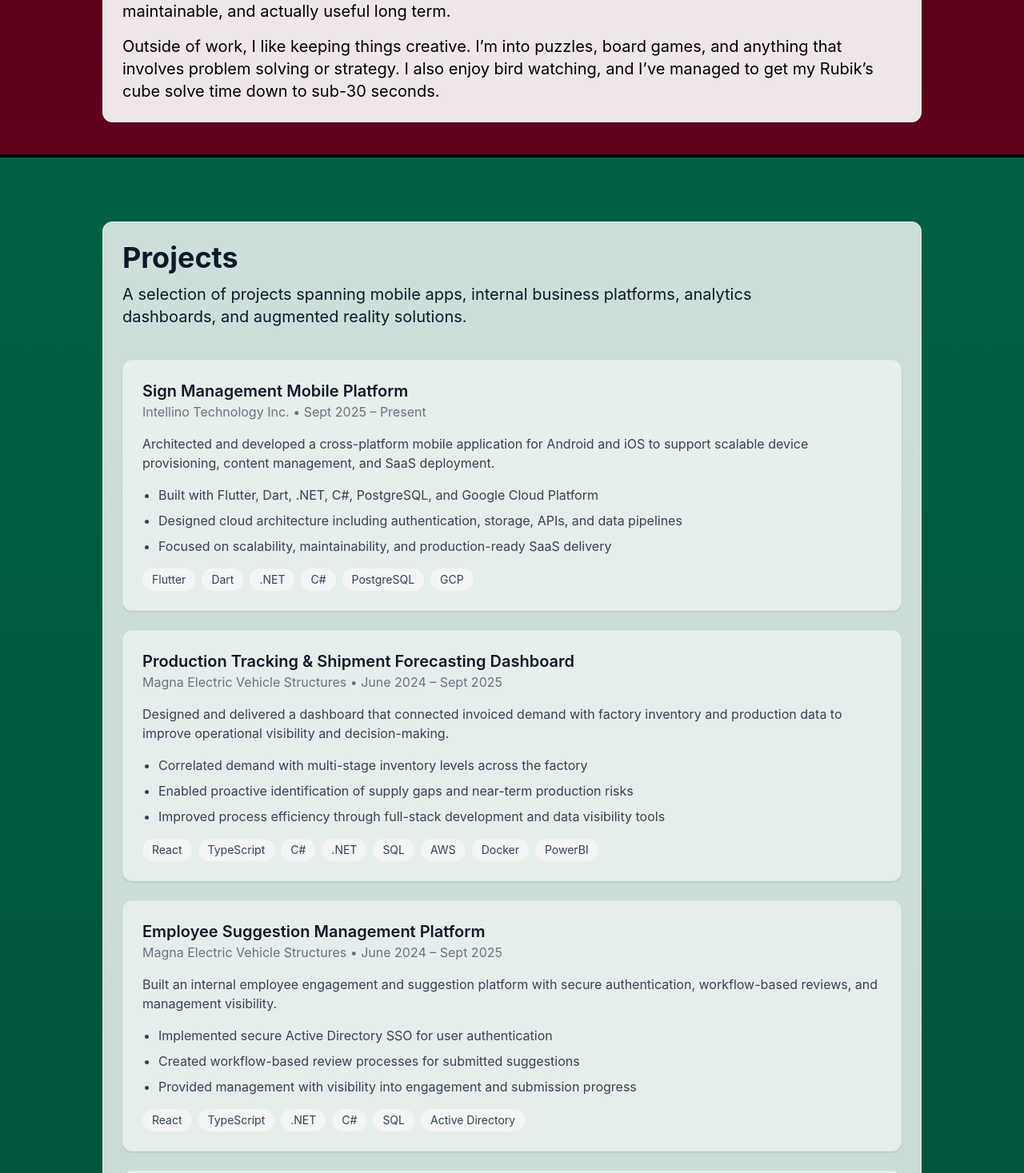
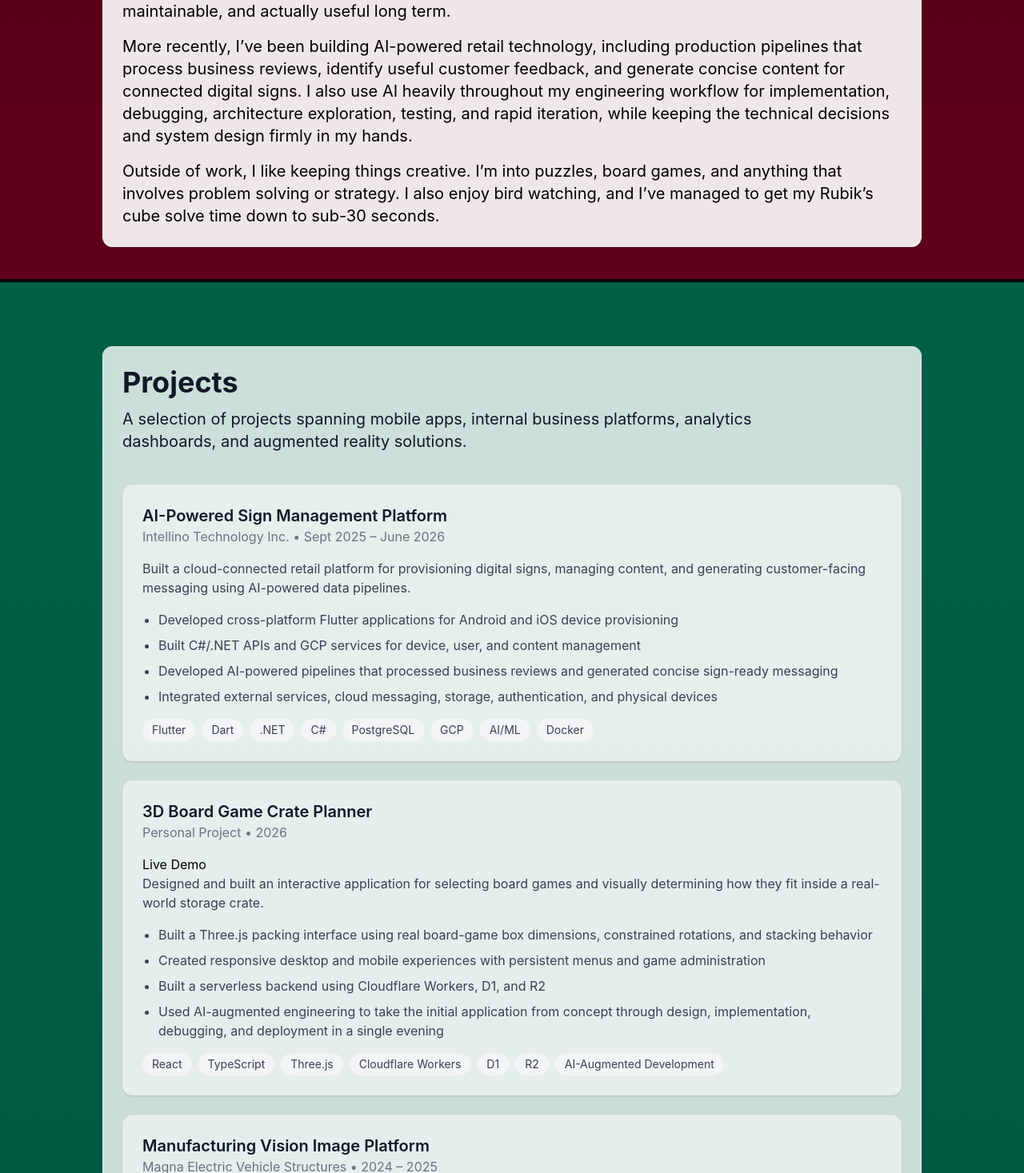
Before and after one commit to MohammedElsaadi/mohammedelsaadi.github.io, a React (Vite) app: page / in a window 1280 px wide. Shown: the part 1333-2800 px from the top of the page at 80% size. Built offline with nearby package versions, Linux system fonts and the light colour scheme.

Commit message:
website updates

```diff
--- a/src/components/About.tsx
+++ b/src/components/About.tsx
@@ -30,6 +30,13 @@
           about how to keep things simple, maintainable, and actually useful long term.
         </p>
 
+        <p className="text-md md:text-xl text-black mb-4">
+          More recently, I’ve been building AI-powered retail technology, including production
+          pipelines that process business reviews, identify useful customer feedback, and generate concise
+          content for connected digital signs. I also use AI heavily throughout my engineering workflow for implementation,
+          debugging, architecture exploration, testing, and rapid iteration, while keeping the technical decisions and system
+          design firmly in my hands.</p>
+
         <p className="text-md md:text-xl text-black">
           Outside of work, I like keeping things creative. I’m into puzzles, board games, and
           anything that involves problem solving or strategy. I also enjoy bird watching, and
--- a/src/components/Hero.tsx
+++ b/src/components/Hero.tsx
@@ -37,11 +37,7 @@
           </h1>
           <h3 className="text-lg md:text-xl underline">Senior Full-Stack Software Developer</h3>
           <p className="text-md md:text-xl mb-6 text-gray-600">
-            I’m a full-stack developer who loves building creative and effective software that solves real problems and creates a meaningful impact.
-
-I enjoy working across the stack, from designing clean user experiences to building reliable backend systems. My main strengths are in C#, .NET, and React, and I’m especially passionate about taking ideas from early concept to polished, practical products.
-
-          </p>
+            I’m a Senior Full-Stack Developer with 8+ years of experience building production software across SaaS, automotive manufacturing, fintech, mobile, and R&D. <br/> I work across C#/.NET, React/TypeScript, cloud, mobile, AI-powered products, and real-world device integrations, with a focus on taking difficult ideas from concept through production.          </p>
           <div className="flex gap-4 flex-wrap justify-center w-full">
             <a
               href="#about"
@@ -65,7 +61,7 @@
               to="/games"
               className="px-5 py-2 bg-[var(--color-lighter-emerald)] text-white rounded-lg font-semibold hover:bg-[var(--color-darker-emerald)] transition"
             >
-              Games
+              Games & Experiments
             </Link>
           </div>
         </div>
--- a/src/components/Projects.tsx
+++ b/src/components/Projects.tsx
@@ -1,17 +1,73 @@
+import { Link } from "react-router-dom";
+
 const projects = [
   {
-    title: 'Sign Management Mobile Platform',
+    title: 'AI-Powered Sign Management Platform',
     company: 'Intellino Technology Inc.',
-    period: 'Sept 2025 – Present',
+    period: 'Sept 2025 – June 2026',
     description:
-      'Architected and developed a cross-platform mobile application for Android and iOS to support scalable device provisioning, content management, and SaaS deployment.',
+      'Built a cloud-connected retail platform for provisioning digital signs, managing content, and generating customer-facing messaging using AI-powered data pipelines.',
     bullets: [
-      'Built with Flutter, Dart, .NET, C#, PostgreSQL, and Google Cloud Platform',
-      'Designed cloud architecture including authentication, storage, APIs, and data pipelines',
-      'Focused on scalability, maintainability, and production-ready SaaS delivery',
+      'Developed cross-platform Flutter applications for Android and iOS device provisioning',
+      'Built C#/.NET APIs and GCP services for device, user, and content management',
+      'Developed AI-powered pipelines that processed business reviews and generated concise sign-ready messaging',
+      'Integrated external services, cloud messaging, storage, authentication, and physical devices',
     ],
-    tech: ['Flutter', 'Dart', '.NET', 'C#', 'PostgreSQL', 'GCP'],
+    tech: ['Flutter', 'Dart', '.NET', 'C#', 'PostgreSQL', 'GCP', 'AI/ML', 'Docker'],
   },
+  {
+  title: '3D Board Game Crate Planner',
+  company: 'Personal Project',
+  period: '2026',
+  url: '/games/board-game-menu',
+  description:
+    'Designed and built an interactive application for selecting board games and visually determining how they fit inside a real-world storage crate.',
+  bullets: [
+    'Built a Three.js packing interface using real board-game box dimensions, constrained rotations, and stacking behavior',
+    'Created responsive desktop and mobile experiences with persistent menus and game administration',
+    'Built a serverless backend using Cloudflare Workers, D1, and R2',
+    'Used AI-augmented engineering to take the initial application from concept through design, implementation, debugging, and deployment in a single evening',
+  ],
+  tech: [
+    'React',
+    'TypeScript',
+    'Three.js',
+    'Cloudflare Workers',
+    'D1',
+    'R2',
+    'AI-Augmented Development',
+  ],
+},
+
+{
+  title: 'Manufacturing Vision Image Platform',
+  company: 'Magna Electric Vehicle Structures',
+  period: '2024 – 2025',
+  description:
+    'Built a manufacturing image pipeline and lookup system that connected computer-vision imagery from production stations with corresponding production records.',
+  bullets: [
+    'Created a Python pipeline to move station-generated images from local plant storage into AWS S3',
+    'Linked stored imagery with manufacturing records in SQL for traceability and retrieval',
+    'Built tooling for quickly locating and reviewing production imagery associated with specific manufacturing data',
+    'Connected factory-floor infrastructure, cloud storage, and internal software into a single workflow',
+  ],
+  tech: ['Python', 'AWS S3', 'SQL', 'C#', '.NET', 'Manufacturing Systems'],
+},
+
+{
+  title: 'Security Gate Operations Dashboard',
+  company: 'Magna Electric Vehicle Structures',
+  period: '2024 – 2025',
+  description:
+    'Developed an internal operations interface that gave plant security a centralized view of facility entrances and controls for day-to-day gate operations.',
+  bullets: [
+    'Integrated live camera previews for multiple facility entrances into a single dashboard',
+    'Connected the application with gate-control APIs to allow authorized users to operate gate arms from the interface',
+    'Designed the UI around rapid visibility and straightforward control for security personnel',
+    'Consolidated previously separate physical-security systems into a more accessible operational workflow',
+  ],
+  tech: ['React', 'TypeScript', 'C#', '.NET', 'REST APIs', 'Camera Systems'],
+},
   {
     title: 'Production Tracking & Shipment Forecasting Dashboard',
     company: 'Magna Electric Vehicle Structures',
@@ -94,7 +150,11 @@
                   </p>
                 </div>
               </div>
-
+            {project.url && (
+              <Link to={project.url} className="project-link">
+                Live Demo
+              </Link>
+            )}
               <p className="text-gray-700 mb-4">{project.description}</p>
 
               <ul className="list-disc pl-5 space-y-2 text-gray-700 mb-4">
```
Also changed, not shown: 1 other file (tests, documents, lock files or other folders).
